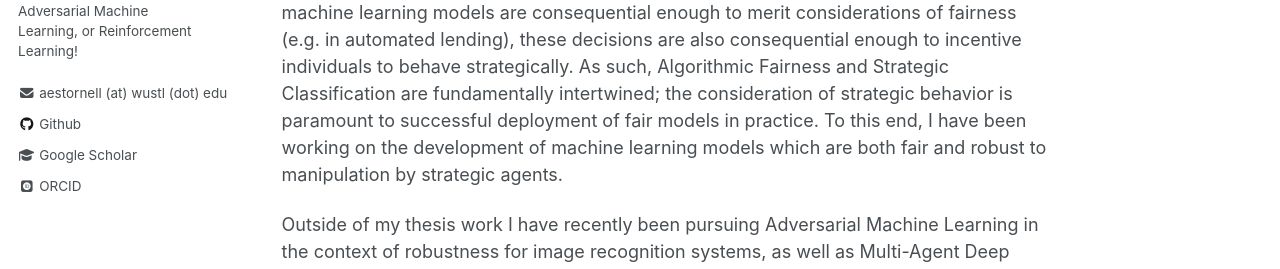
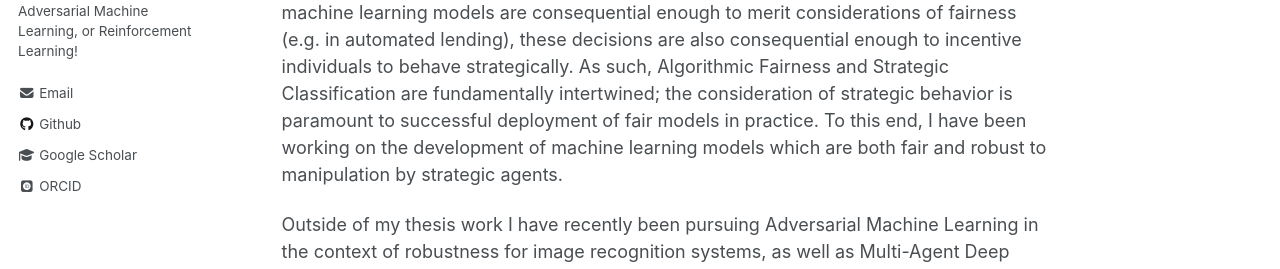
Before and after one commit to andrewEstornell/andrewEstornell.github.io, a Jekyll site: the page built from _pages/about.md, in a window 1280 px wide. Shown: the part 428-697 px from the top of the page. Built offline with Jekyll 4.4.1, drawn with Linux system fonts in a browser that asks for light colours; nearby versions of some CDN libraries; some web fonts are replaced; a script bundle is joined from its source files by our own code; library files that are not in the unit come from our copies.

Commit message:
Update ui-text.yml

```diff
--- a/_data/ui-text.yml
+++ b/_data/ui-text.yml
@@ -25,7 +25,7 @@ en: &DEFAULT_EN
   feed_label                 : "Feed"
   powered_by                 : "Powered by"
   website_label              : "Website"
-  email_label                : "aestornell (at) wustl (dot) edu"
+  email_label                : "Email" #"aestornell (at) wustl (dot) edu"
   recent_posts               : "Recent Posts"
   undefined_wpm              : "Undefined parameter words_per_minute at _config.yml"
   comment_form_info          : "Your email address will not be published. Required fields are marked"
```
